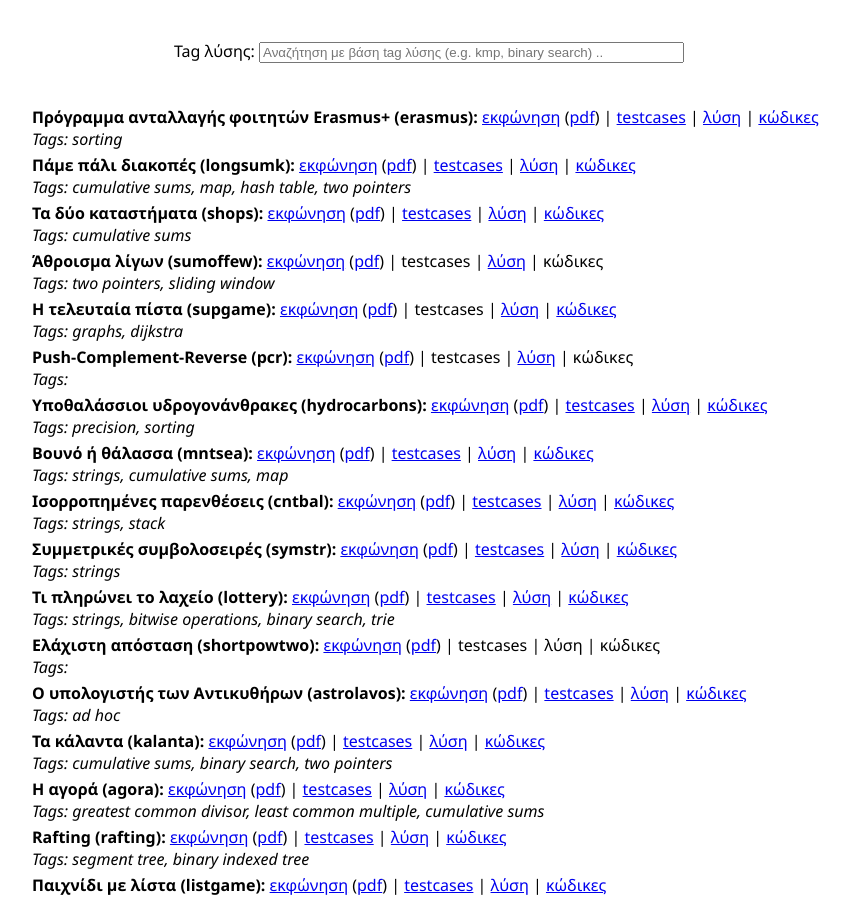
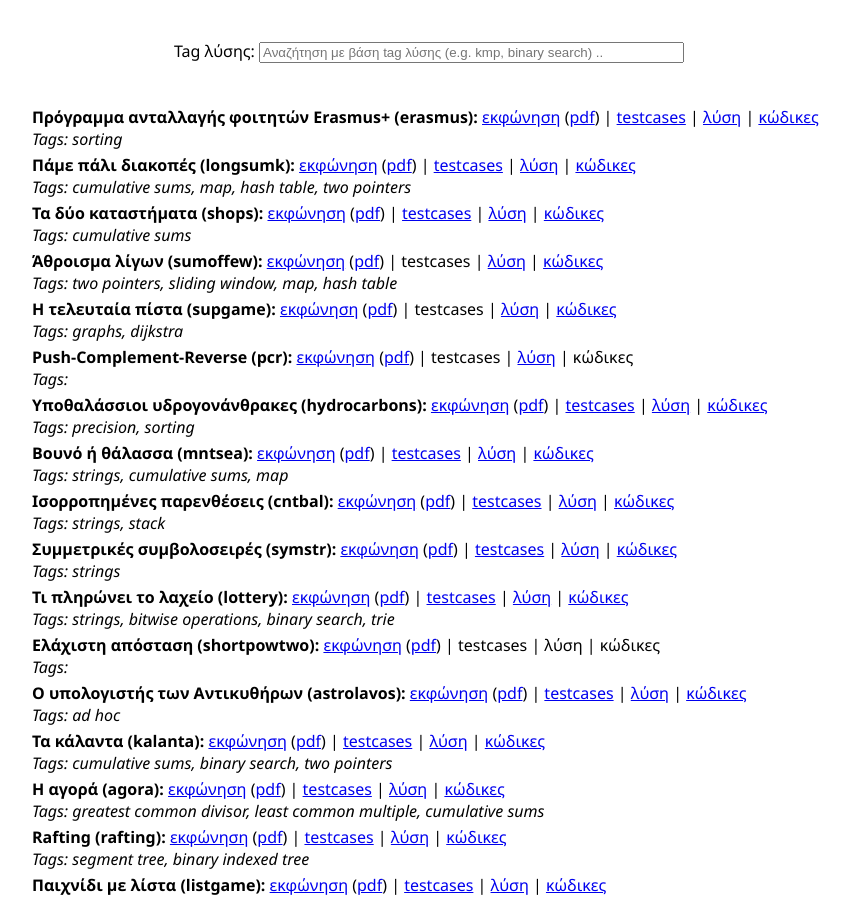
Before and after one commit to pdp-archive/pdp-archive.github.io, a Jekyll site: the page built from categorised.html, in a window 1280 px wide and 900 px high. Shown: the whole window, without its empty margins (211-1061 px from the left). Built offline with Jekyll 4.4.1, drawn with Linux system fonts in a browser that asks for light colours.

Commit message:
Update 32-PDP.yml

```diff
--- a/_data/contests/32-PDP.yml
+++ b/_data/contests/32-PDP.yml
@@ -39,9 +39,9 @@ sumoffew:
    testcases_url: ""
    solution: true
    solution_author: "Μάκης Αρσένης"
-   codes_in_git: false
+   codes_in_git: true
    points: 30
-   solution_tags: ["two pointers", "sliding window"]
+   solution_tags: ["two pointers", "sliding window", "map", "hash table"]
 
 supgame:
    full_name: "Η τελευταία πίστα"
```
